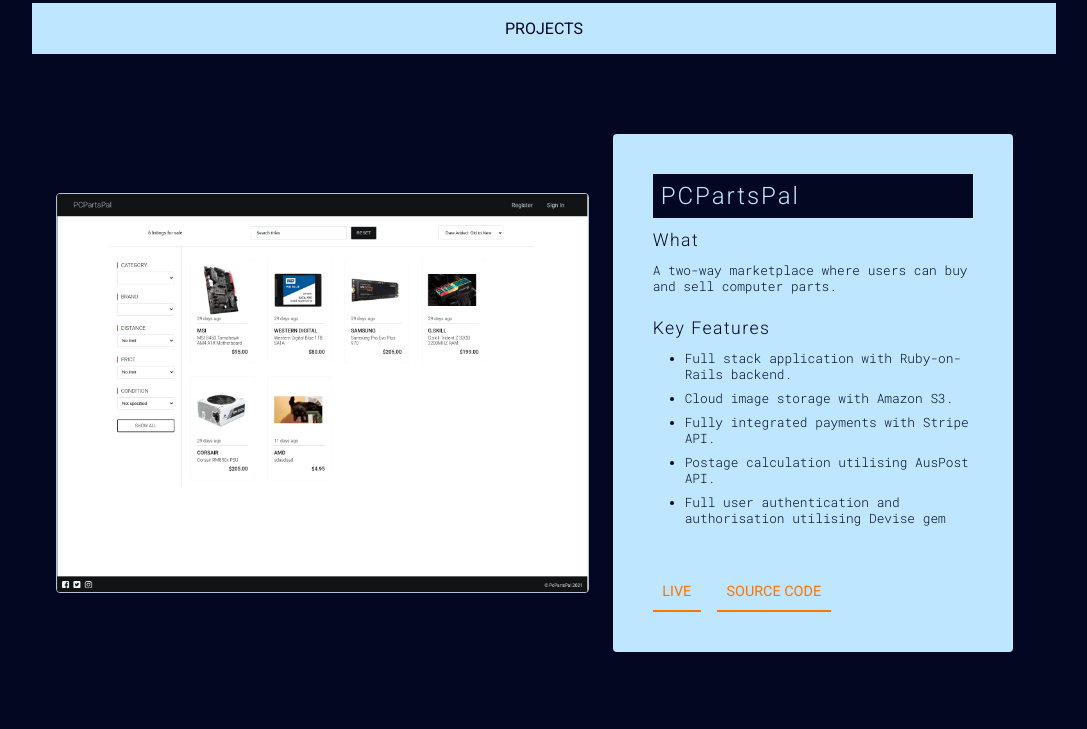
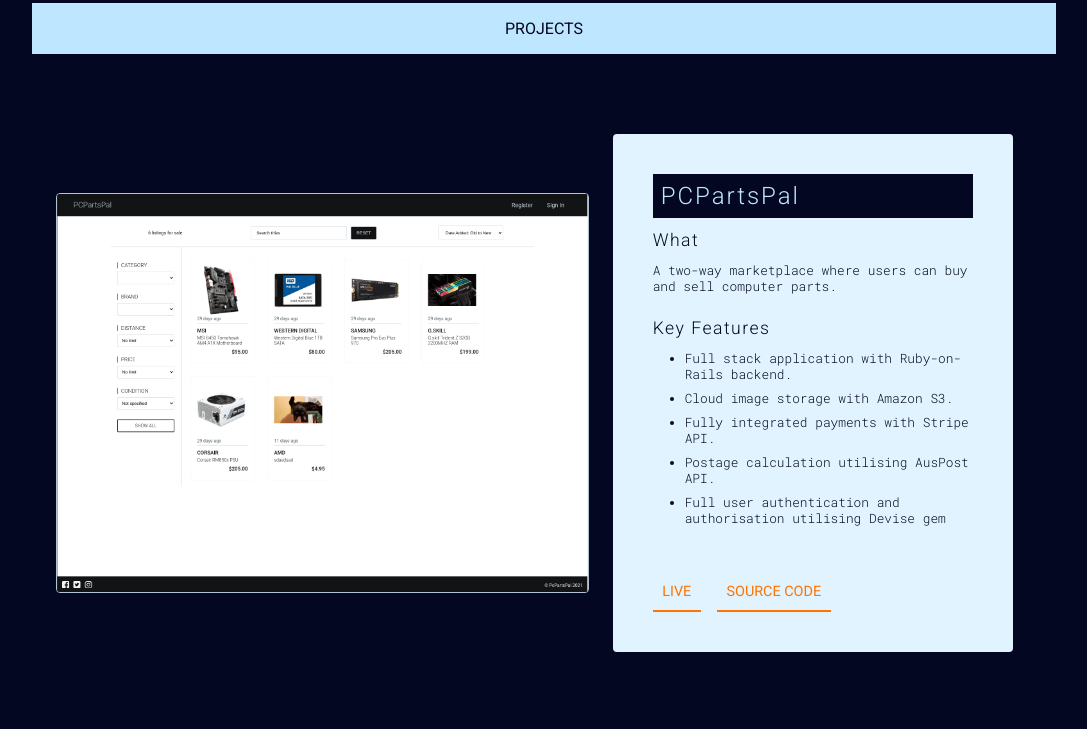
Before and after one commit to Rhys-Morris/portfolio-single-page, a website built with webpack: page src/index.html in a window 1280 px wide. Shown: the part 1793-2522 px from the top of the page, without its empty margins (96-1183 px from the left). Built offline with nearby package versions, Linux system fonts and the light colour scheme.

Commit message:
Softened bg color of projects

```diff
--- a/src/sass/_work.scss
+++ b/src/sass/_work.scss
@@ -203,7 +203,7 @@
             }
             &__info {
                 padding: 5rem;
-                background-color: $color-primary-faded;
+                background-color: $color-primary-faded-2;
                 display: flex;
                 flex-direction: column;
                 border-radius: .5rem;
```
Also changed, not shown: src/style.css, 1 other file.
